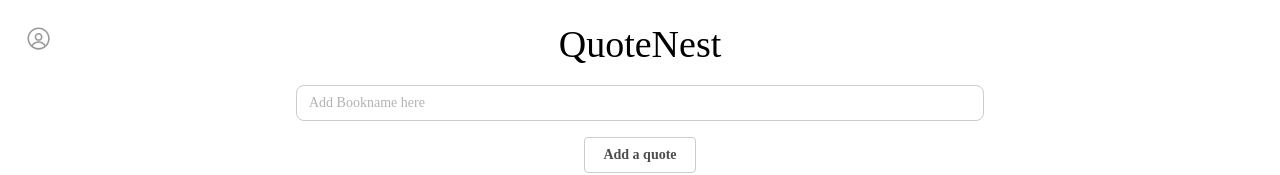
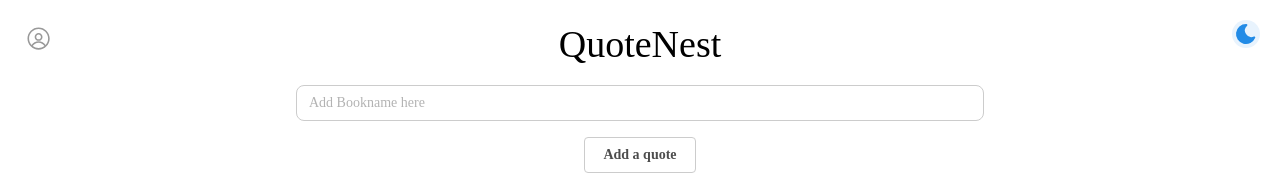
Before and after one commit to breathofaether/QuoteNest, a React (Vite) app in the folder quotenest/: page / in a window 1280 px wide. Shown: the top 175 px of the page. Built offline with nearby package versions, Linux system fonts and the light colour scheme.

Commit message:
added dark mode, added toggle button to switch between dark and light modes

```diff
--- a/quotenest/dev-dist/sw.js
+++ b/quotenest/dev-dist/sw.js
@@ -82,7 +82,7 @@ define(['./workbox-54d0af47'], (function (workbox) { 'use strict';
     "revision": "3ca0b8505b4bec776b69afdba2768812"
   }, {
     "url": "index.html",
-    "revision": "0.tk5joapa2dg"
+    "revision": "0.pmrmksilr3o"
   }], {});
   workbox.cleanupOutdatedCaches();
   workbox.registerRoute(new workbox.NavigationRoute(workbox.createHandlerBoundToURL("index.html"), {
--- a/quotenest/src/App.jsx
+++ b/quotenest/src/App.jsx
@@ -3,6 +3,7 @@ import '@mantine/core/styles.css';
 import '@mantine/notifications/styles.css';
 import classes from './DndList.module.css';
 import cx from 'clsx';
+import ThemeSwitch from "./theme/ThemeSwitch";
 
 import {
   MantineProvider,
@@ -28,7 +29,7 @@ import {
 } from "@mantine/core";
 import { useListState } from '@mantine/hooks';
 import { useDebouncedValue, useDisclosure } from "@mantine/hooks";
-import { IconTrashFilled, IconX, IconCheck, IconLogin2, IconSun, IconMoon, } from '@tabler/icons-react'
+import { IconTrashFilled, IconX, IconCheck, IconLogin2, } from '@tabler/icons-react'
 import { notifications, Notifications } from '@mantine/notifications';
 import { DragDropContext, Draggable, Droppable } from '@hello-pangea/dnd';
 import { AuthenticationForm } from "./auth/AuthenticationForm";
@@ -151,6 +152,9 @@ function App() {
   useEffect(() => {
     localStorage.setItem("fav_lists", JSON.stringify(favorites))
   }, [favorites])
+
+  {/* Theme */}
+  const [colorScheme, setColorScheme] = useState('light');
 
   const handleAdd = () => {
     if (title.trim() === "" || text.trim() === "") return;
@@ -414,7 +418,7 @@ function App() {
   ))
 
   return (
-    <MantineProvider theme={theme}>
+      <MantineProvider theme={{...theme, colorScheme}} defaultColorScheme={colorScheme}  withGlobalStyles withNormalizeCSS>
         <Space h="lg"></Space>
         <Center>
           <Title order={1}>QuoteNest</Title>
@@ -559,7 +563,6 @@ function App() {
           <Space h="xs"></Space>
           <Center><Button onClick={handleSaveQuote}>Save Changes</Button></Center>
         </Modal>
-
         <Box style={{ position: "absolute", top: "20px", left: "20px", zIndex: 1000 }}>
           <Menu withinPortal position="bottom-start" withArrow>
             <Menu.Target>
@@ -576,6 +579,7 @@ function App() {
           </Menu>
         </Box>
         <AuthenticationForm opened={openAuthentication} onClose={close_auth} />
+        <ThemeSwitch />
         <Notifications position="top-right" zIndex={1000} />
       </MantineProvider>
   )
--- /dev/null
+++ b/quotenest/src/theme/ThemeSwitch.jsx
@@ -0,0 +1,21 @@
+import { ActionIcon, useMantineColorScheme, useComputedColorScheme } from '@mantine/core';
+import { IconSunFilled, IconMoonFilled } from '@tabler/icons-react';
+
+
+export default function ThemeSwitch() {
+  const { setColorScheme } = useMantineColorScheme();
+  const computedColorScheme = useComputedColorScheme('light', { getInitialValueInEffect: true });
+
+  return (
+    <ActionIcon
+      onClick={() => setColorScheme(computedColorScheme === 'light' ? 'dark' : 'light')}
+      variant="light"
+      color={computedColorScheme === 'light' ? 'blue' : 'orange'}
+      radius={"lg"}
+      aria-label='toggle-switch'
+      style={{ position: "absolute", top: "20px", right: "20px", zIndex: 1000 }}
+    >
+        {computedColorScheme === 'light' ? <IconMoonFilled  /> : <IconSunFilled  />}
+    </ActionIcon>
+  );
+}
```
Lines whose indentation alone changed are shown as unchanged.
